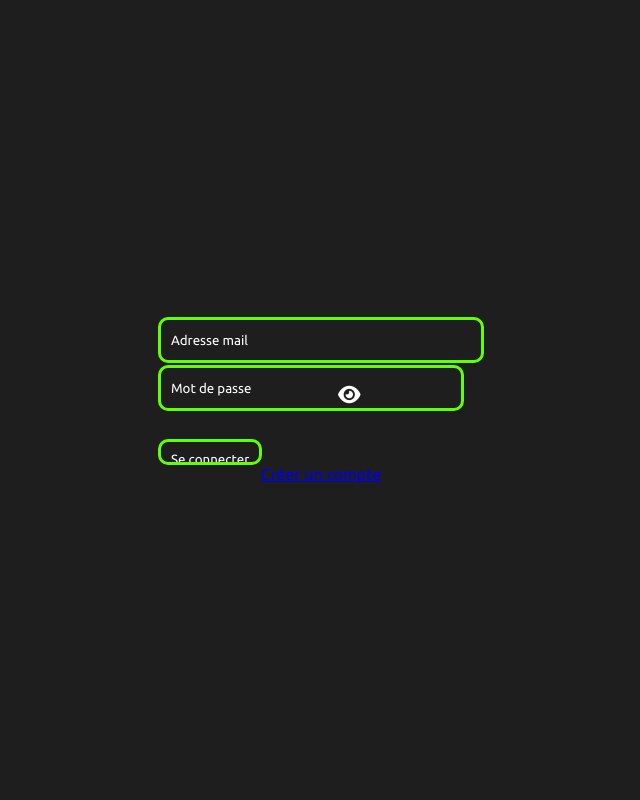
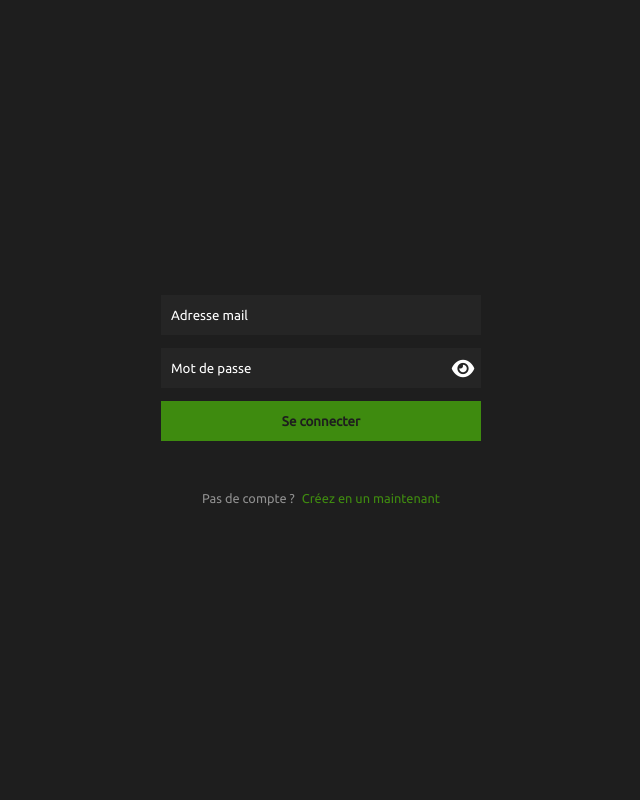
Before and after one commit to EvrardThibaud/connexion, a PHP site: page / in a window 1280 px wide. Shown: the whole page, without its empty margins (319-959 px from the left). Run offline with PHP 8.4, Linux system fonts and the light colour scheme.

Commit message:
fin css index

```diff
--- a/css/index.css
+++ b/css/index.css
@@ -12,55 +12,103 @@ body{
 #login{
     display: flex;
     justify-content: center;
-    align-items: flex-start;
+    align-items: center;
     flex-direction: column;
-    gap: 2px;
+    gap: 10px;
 }
 
-input{
+input[type=password],input[type=email],input[type=text]{
     padding: 10px;
 
     height: 20px;
+    width: 300px;
 
-    background-color: transparent;
+    background-color: #252525;
 
     color: white;
 
-    border: 3px #61FF00 solid;
-    border-radius: 10px;
+    border: none;
+    border-bottom: 3px #1e1e1e solid;
 
-    transition: 0.5s;
+    transition: 0.2s;
 }
 
-input:focus{
-    height: 40px;
-
+input[type=password]:focus,input[type=email]:focus,input[type=text]:focus{
     caret-color: white;
 
+    border: none;
+    border-bottom: 3px #61FF00 solid;
     outline: none;
 }
 
-input::placeholder {
+input[type=password]::placeholder,input[type=email]::placeholder,input[type=text]::placeholder {
     color: white;
 }
 
-#loginEmail{
-    width: 300px;
+input[type=submit]{
+    width: 320px;
+    height: 40px;
+
+    background-color: #62ff007c;
+
+    border: none;
+
+    color: #1e1e1e;
+
+    font-weight: bold;
+
+    transition: 0.2s;
 }
 
-#loginPassword{
-    width: 280px;
+input[type=submit]:hover{
+    background-color: #62ff008a;
+    box-shadow: 0px 0px 4px 0px #1d4c008a;
 }
 
+input[type=submit]:focus{
+    letter-spacing: 0.6px;
+    transition: 0.2s;
+}
+
+/* bouton visibilité du mot de passe */
 #passwordVisibitlity{
+
+    height: 40px;
+    width: 40px;
 
     background-color: transparent;
 
     position: relative;
-    left: 180px;
-    bottom: 30px;
+    bottom: 102px;
+    left: 142px;
 
     border: none;
 
     font-size: 20px;
 }
+
+
+/* lien créer un compte */
+#divCreateAccount{
+
+    display: flex;
+    justify-content: center;
+    gap: 7px;
+
+    width: 320px;
+
+    font-size: 0.8em;
+}
+
+#divCreateAccount p{
+    color: rgba(255, 255, 255, 0.5);
+}
+
+#linkCreateAccout{
+    color: #62ff007c;
+    text-decoration: none;
+}
+
+#linkCreateAccout:hover{
+    color: #62ff008a;
+}
--- a/css/style.css
+++ b/css/style.css
@@ -3,8 +3,9 @@
     padding: 0px;
 
     font-family: 'Ubuntu', sans-serif;
+    color: white;
 }
 
 body{
-    background-color: rgb(30, 30, 30);
+    background-color: #1e1e1e
 }
--- a/index.php
+++ b/index.php
@@ -22,10 +22,10 @@
     <form id="login" action="php/login_to_account.php" method="post">
         <input id="loginEmail" name="email" type="email" autocomplete='off' placeholder="Adresse mail" required title="Veuillez saisir votre email">
         <input id="loginPassword" name="password" type="password" autocomplete='off' placeholder="Mot de passe" required title="Veuillez saisir votre mot de passe">
-        <button id="passwordVisibitlity" type="button" onclick="changePasswordVisibilityLogin()">
-            <span><i class="fa-solid fa-eye " style="color: #ffffff;"></i></span>
+        <input id="loginSubmit" name="submit" type="submit" value="Se connecter">
+        <button id="passwordVisibitlity" type="button" onclick="changePasswordVisibilityLogin()" >
+            <i id="eyeIcon" class="fa-solid fa-eye " style="color: #ffffff;"></i>
         </button>
-        <input id="loginSubmit" name="submit" type="submit" value="Se connecter">
     </form>
 
     <?php
@@ -35,7 +35,9 @@
     }
     ?>
 
-    <p><a href="signup.php">Créer un compte</a></p>
+    <div id="divCreateAccount">
+        <p>Pas de compte ?</p><a id="linkCreateAccout" href="signup.php">Créez en un maintenant</a>
+    </div>
 
 
 
--- a/js/password_visibility.js
+++ b/js/password_visibility.js
@@ -1,3 +1,5 @@
+
+
 function changePasswordVisibilitySignup() {
     var passwordFieldSignup = document.getElementById("signupPassword");
     if (passwordFieldSignup.type === "password") {
@@ -5,6 +7,8 @@ function changePasswordVisibilitySignup() {
     } else {
       passwordFieldSignup.type = "password";
     }
+
+
   }
 
 function changePasswordVisibilityLogin() {
@@ -15,6 +19,8 @@ function changePasswordVisibilityLogin() {
     } else {
       passwordFieldLogin.type = "password";
     }
+
+    togglePasswordVisibility();
   }
 
 function changePasswordVisibilityAccountsettingNewPassword() {
@@ -34,3 +40,15 @@ function changePasswordVisibilityAccountsettingNewPassword() {
       passwordFieldAccountsettingOldPassword.type = "password";
     }
   }
+
+//inverser yeux barrés/pas barrés
+  function togglePasswordVisibility() {
+    var eyeIcon = document.getElementById('eyeIcon');
+    if (eyeIcon.classList.contains('fa-eye')) {
+      eyeIcon.classList.remove('fa-eye');
+      eyeIcon.classList.add('fa-eye-slash');
+    } else {
+      eyeIcon.classList.remove('fa-eye-slash');
+      eyeIcon.classList.add('fa-eye');
+    }
+  }
```
